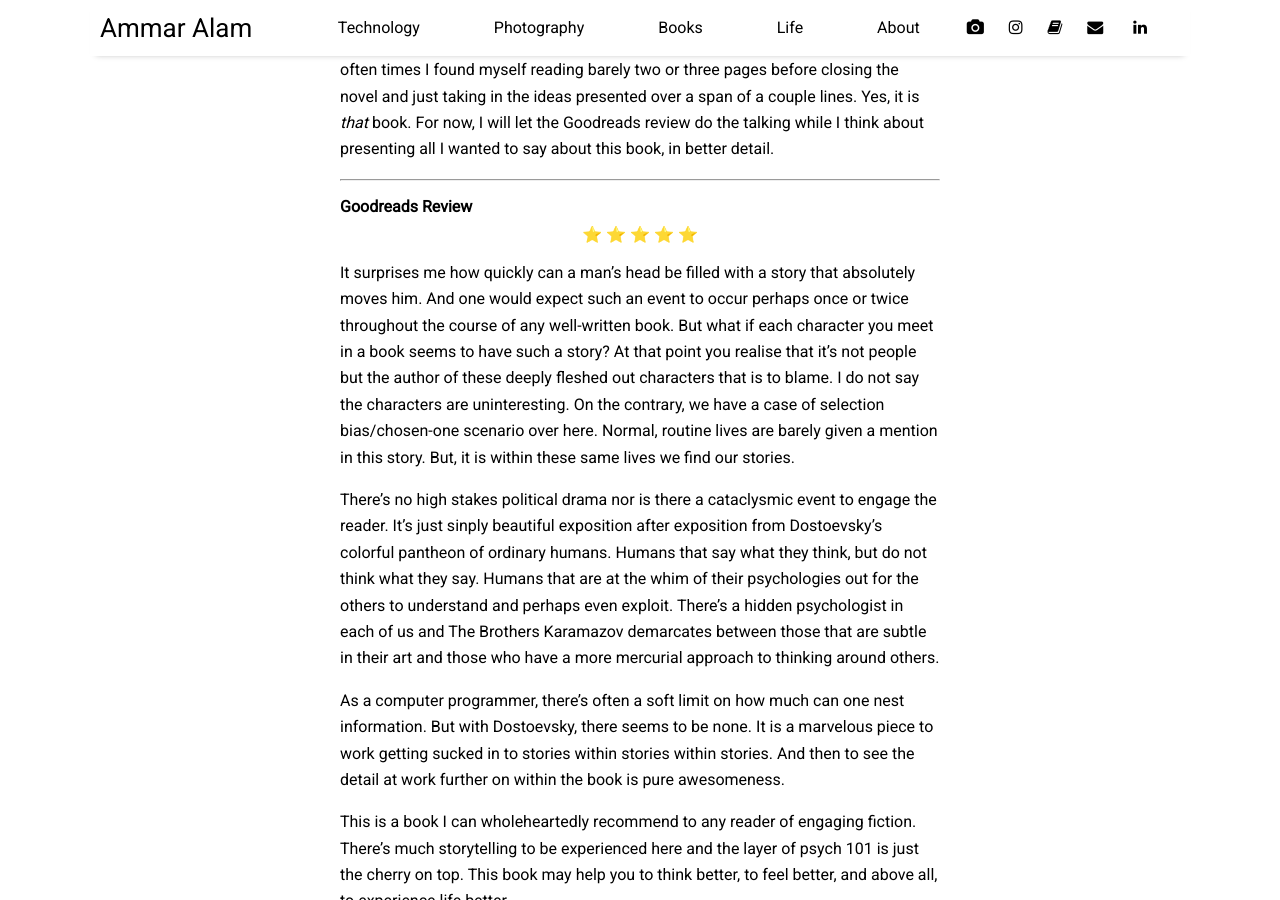
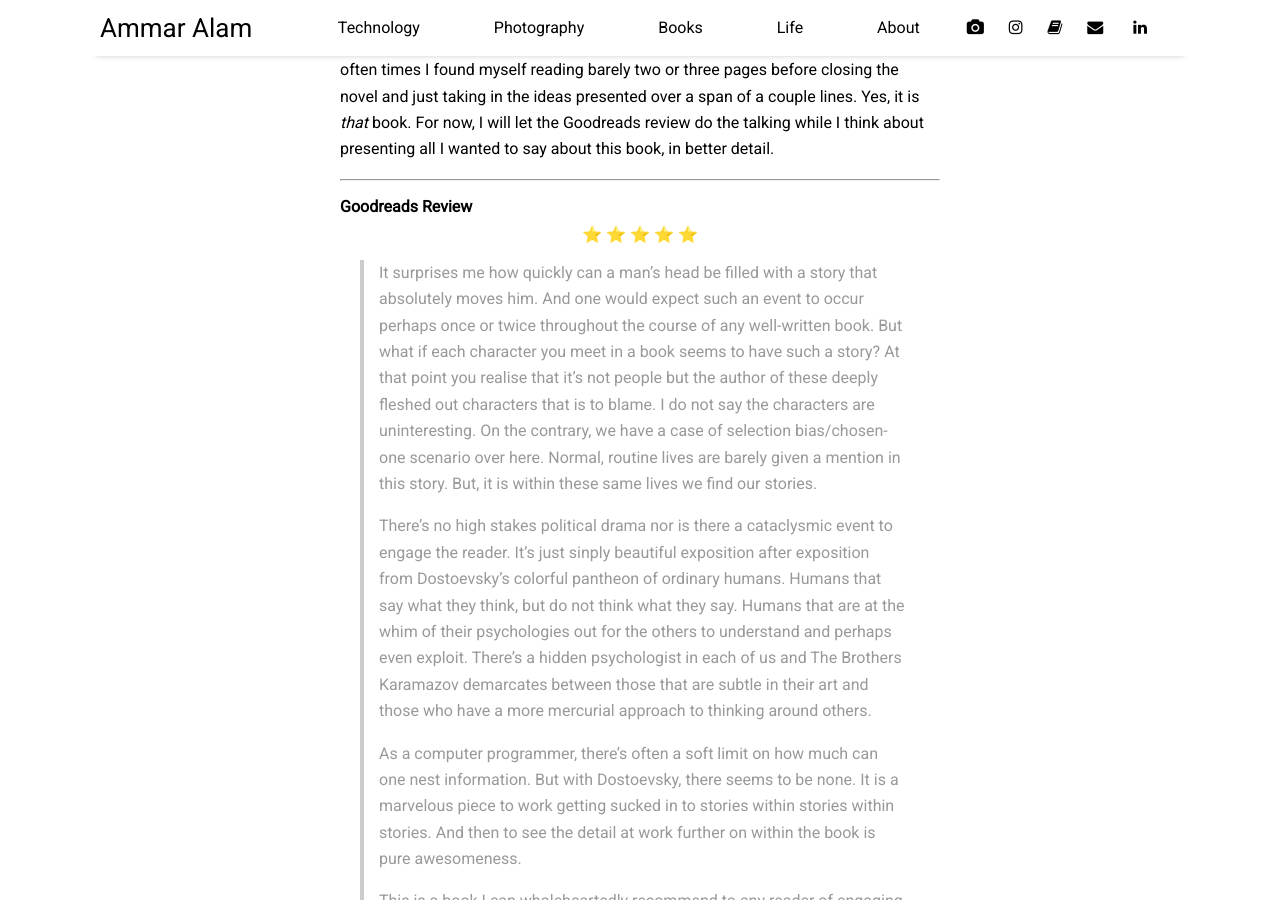
Before and after one commit to AALAM98mod100/AALAM98mod100.github.io, a Jekyll site: the page built from _posts/2023-03-26-the-brothers-karamazov.md, in a window 1280 px wide and 900 px high, scrolled down 886 px. Built offline with Jekyll 4.4.1, drawn with Linux system fonts in a browser that asks for light colours; nearby versions of some CDN libraries.

Commit message:
Block formatting

```diff
--- a/_posts/2023-03-26-the-brothers-karamazov.md
+++ b/_posts/2023-03-26-the-brothers-karamazov.md
@@ -17,12 +17,12 @@
   ⭐ ⭐ ⭐ ⭐ ⭐
 </div>
 
-It surprises me how quickly can a man's head be filled with a story that absolutely moves him. And one would expect such an event to occur perhaps once or twice throughout the course of any well-written book. But what if each character you meet in a book seems to have such a story? At that point you realise that it's not people but the author of these deeply fleshed out characters that is to blame. I do not say the characters are uninteresting. On the contrary, we have a case of selection bias/chosen-one scenario over here. Normal, routine lives are barely given a mention in this story. But, it is within these same lives we find our stories.
-
-There's no high stakes political drama nor is there a cataclysmic event to engage the reader. It's just sinply beautiful exposition after exposition from Dostoevsky's colorful pantheon of ordinary humans. Humans that say what they think, but do not think what they say. Humans that are at the whim of their psychologies out for the others to understand and perhaps even exploit. There's a hidden psychologist in each of us and The Brothers Karamazov demarcates between those that are subtle in their art and those who have a more mercurial approach to thinking around others.
-
-As a computer programmer, there's often a soft limit on how much can one nest information. But with Dostoevsky, there seems to be none. It is a marvelous piece to work getting sucked in to stories within stories within stories. And then to see the detail at work further on within the book is pure awesomeness.
-
-This is a book I can wholeheartedly recommend to any reader of engaging fiction. There's much storytelling to be experienced here and the layer of psych 101 is just the cherry on top. This book may help you to think better, to feel better, and above all, to experience life better.
+>It surprises me how quickly can a man's head be filled with a story that absolutely moves him. And one would expect such an event to occur perhaps once or twice throughout the course of any well-written book. But what if each character you meet in a book seems to have such a story? At that point you realise that it's not people but the author of these deeply fleshed out characters that is to blame. I do not say the characters are uninteresting. On the contrary, we have a case of selection bias/chosen-one scenario over here. Normal, routine lives are barely given a mention in this story. But, it is within these same lives we find our stories.
+>
+>There's no high stakes political drama nor is there a cataclysmic event to engage the reader. It's just sinply beautiful exposition after exposition from Dostoevsky's colorful pantheon of ordinary humans. Humans that say what they think, but do not think what they say. Humans that are at the whim of their psychologies out for the others to understand and perhaps even exploit. There's a hidden psychologist in each of us and The Brothers Karamazov demarcates between those that are subtle in their art and those who have a more mercurial approach to thinking around others.
+>
+>As a computer programmer, there's often a soft limit on how much can one nest information. But with Dostoevsky, there seems to be none. It is a marvelous piece to work getting sucked in to stories within stories within stories. And then to see the detail at work further on within the book is pure awesomeness.
+>
+>This is a book I can wholeheartedly recommend to any reader of engaging fiction. There's much storytelling to be experienced here and the layer of psych 101 is just the cherry on top. This book may help you to think better, to feel better, and above all, to experience life better.
 
 _March 2023_
```
